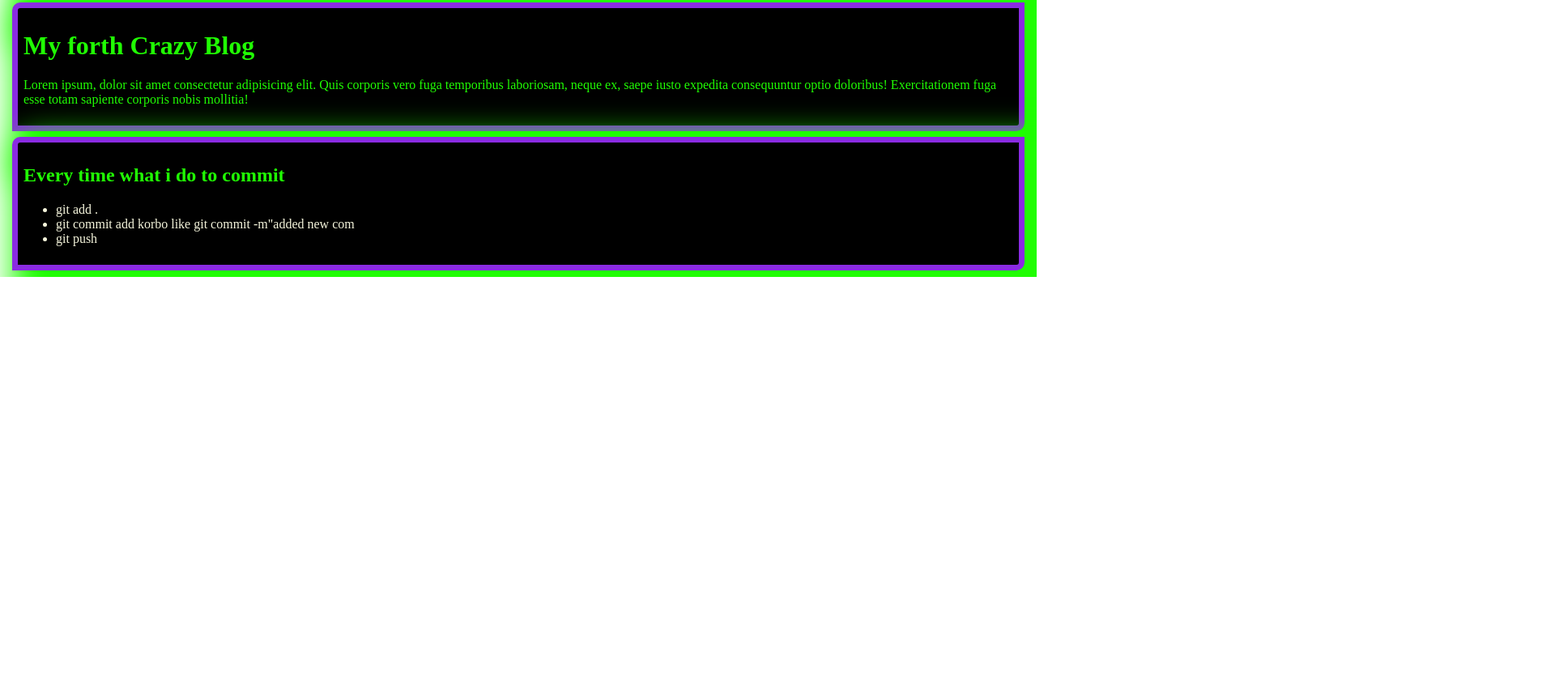
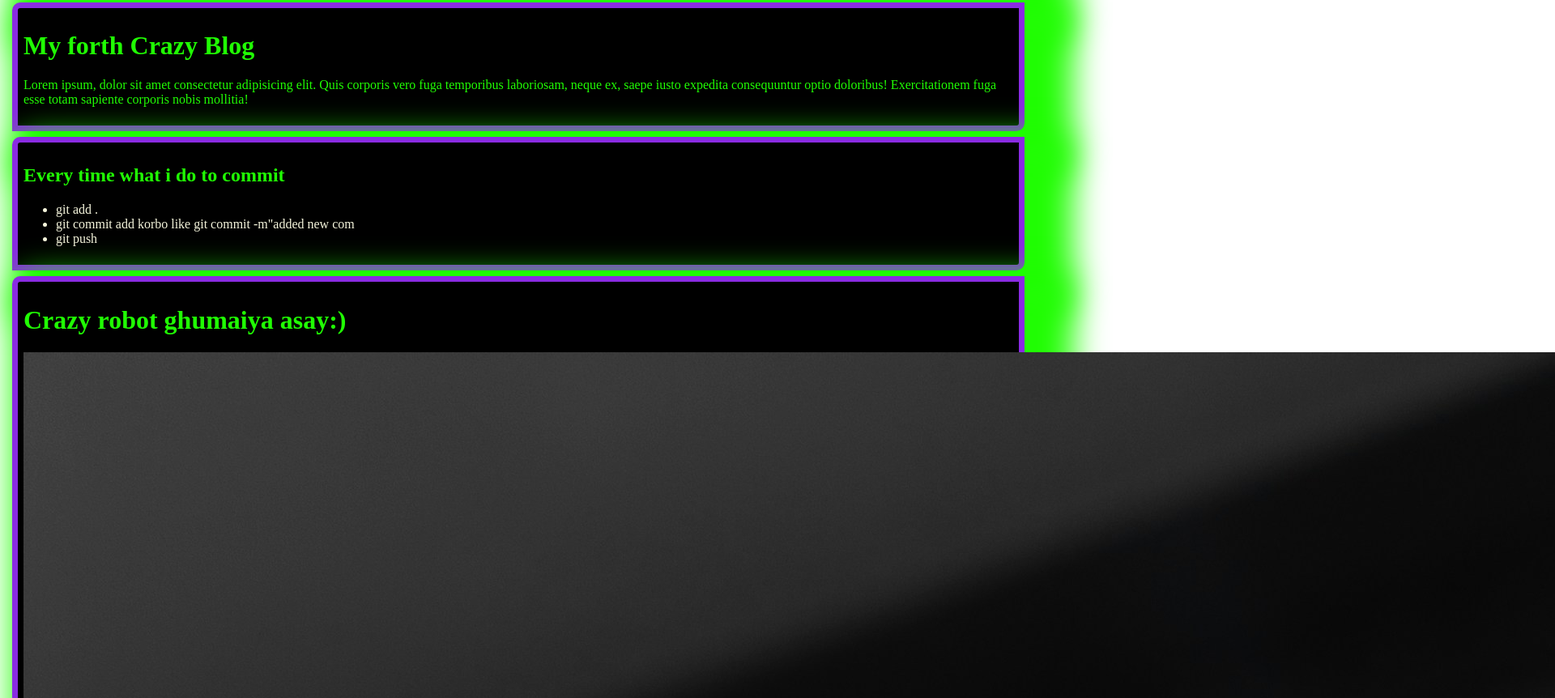
Before and after one commit to mahsanahsan/my-crazy-website, a plain HTML site: page index.html in a window 1280 px wide. Shown: the part 694-1556 px from the top of the page at 81% size, 1920 px wide, since content can reach past the window. Before the commit the page ends 1036 px from the top, so only its background shows below. Drawn offline with Linux system fonts and the light colour scheme.

Commit message:
added a robot ghumaiya asayt

```diff
--- a/index.html
+++ b/index.html
@@ -43,5 +43,9 @@
 
         </ul>
     </div>
+    <div>
+        <h1> Crazy robot ghumaiya asay:)</h1>
+        <img src="xu-haiwei-fv1EFjgIb94-unsplash.jpg" alt="">
+    </div>
 </body>
 </html>
```
Also changed, not shown: xu-haiwei-fv1EFjgIb94-unsplash.jpg (added).
